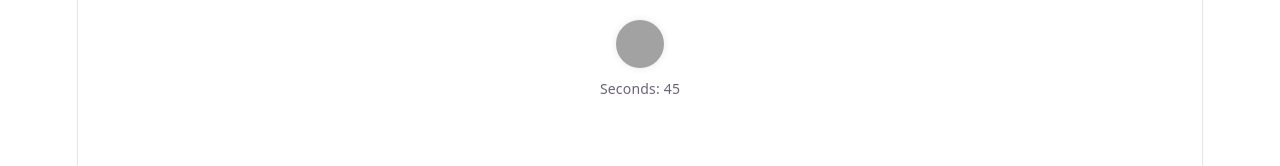
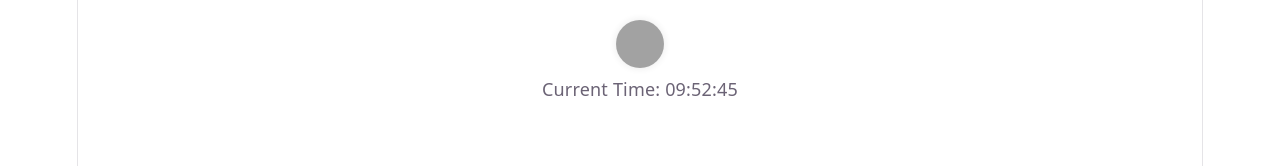
Before and after one commit to Shivag221993/berlin-clock-v3, a React (Vite) app: page / in a window 1280 px wide. Shown: the top 166 px of the page. Built offline with nearby package versions, Linux system fonts and the light colour scheme.

Commit message:
feat: Showing current time to user below the seconds blinking circle

```diff
--- a/src/component/BerlinClock.tsx
+++ b/src/component/BerlinClock.tsx
@@ -1,13 +1,19 @@
 import useSeconds from '../hooks/useSecondsHook';
+import useCurrentTime from '../hooks/useCurrentTime';
 import './BerlinClock.css';
 
 export function BerlinClock() {
-  const { second, isOn } = useSeconds();
+  const { isOn } = useSeconds();
+  const { hours, minutes, seconds } = useCurrentTime();
+
+  const formatTime = (h: number, m: number, s: number) => {
+    return `${String(h).padStart(2, '0')}:${String(m).padStart(2, '0')}:${String(s).padStart(2, '0')}`;
+  };
 
   return (
     <div className="berlin-clock">
       <div className={`seconds-circle ${isOn ? 'on' : 'off'}`} aria-label="seconds-lamp" />
-      <div className="seconds-label">Seconds: {second}</div>
+      <div className="current-time">Current Time: {formatTime(hours, minutes, seconds)}</div>
     </div>
   );
 }
--- /dev/null
+++ b/src/hooks/useCurrentTime.ts
@@ -0,0 +1,34 @@
+import { useEffect, useState } from 'react';
+
+export interface CurrentTime {
+  hours: number;
+  minutes: number;
+  seconds: number;
+}
+
+export function useCurrentTime() {
+  const [time, setTime] = useState<CurrentTime>(() => {
+    const now = new Date();
+    return {
+      hours: now.getHours(),
+      minutes: now.getMinutes(),
+      seconds: now.getSeconds(),
+    };
+  });
+
+  useEffect(() => {
+    const id = setInterval(() => {
+      const now = new Date();
+      setTime({
+        hours: now.getHours(),
+        minutes: now.getMinutes(),
+        seconds: now.getSeconds(),
+      });
+    }, 1000);
+    return () => clearInterval(id);
+  }, []);
+
+  return time;
+}
+
+export default useCurrentTime;
```
Also changed, not shown: 2 other files (tests, documents, lock files or other folders).
